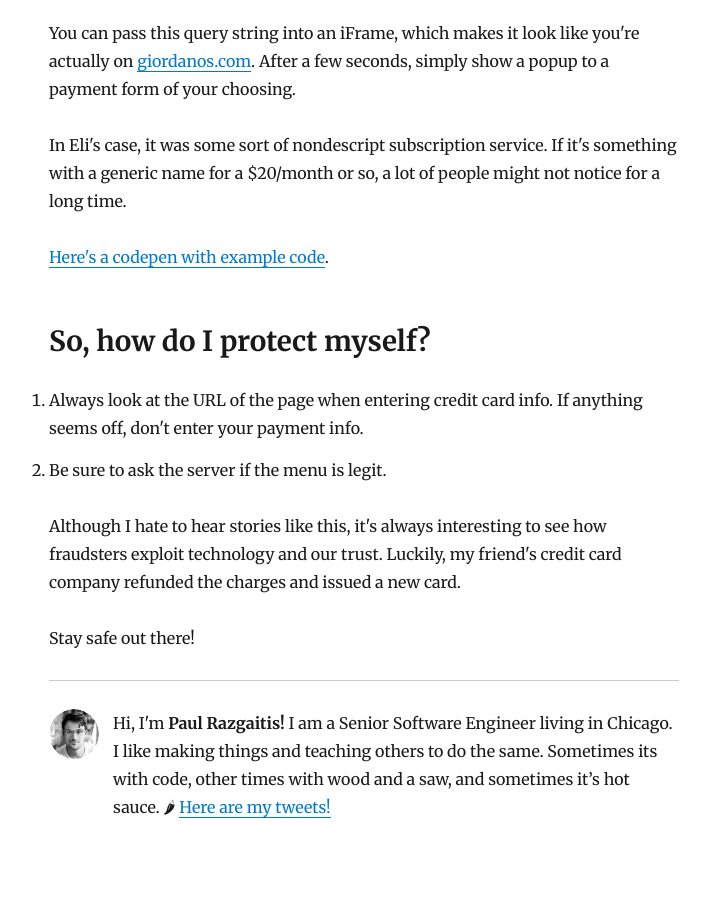
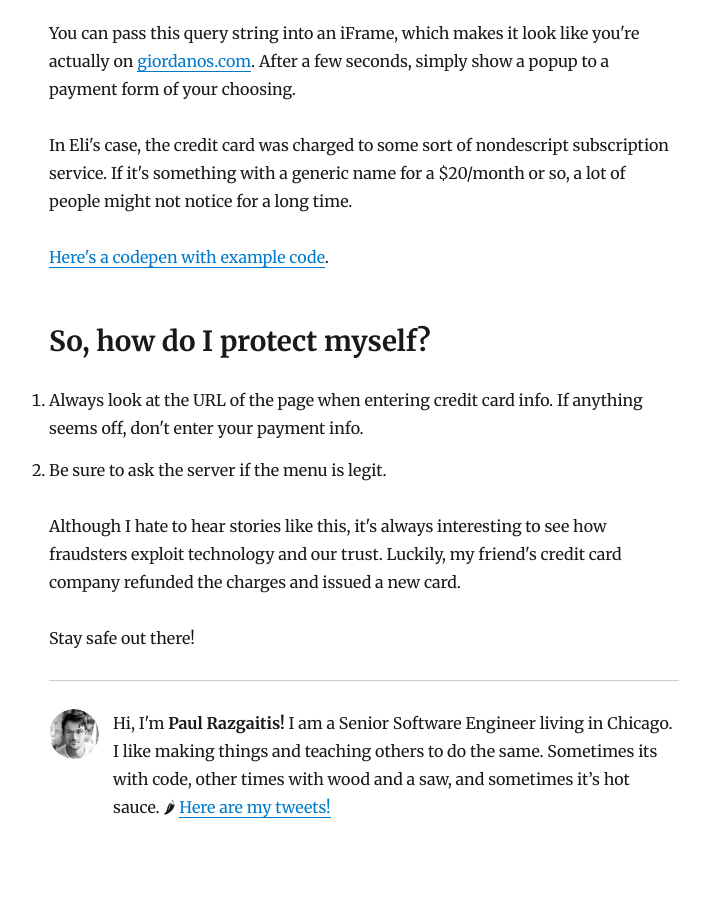
Before and after one commit to prazgaitis/personal-blog, a Gatsby site: page /qr-code-credit-card-fraud/ in a window 1280 px wide. Shown: the part 1480-2396 px from the top of the page, without its empty margins (276-984 px from the left). Built offline with nearby package versions, Linux system fonts and the light colour scheme; Gatsby itself is replaced by a stand-in of ours; some packages are replaced by stand-ins of ours.

Commit message:
fix wording

```diff
--- a/content/blog/qr-code-credit-card-fraud/index.md
+++ b/content/blog/qr-code-credit-card-fraud/index.md
@@ -22,7 +22,7 @@ On the tech side, things are even easier. The attacker can register a generic so
 
 You can pass this query string into an iFrame, which makes it look like you're actually on [giordanos.com](http://giordanos.com/). After a few seconds, simply show a popup to a payment form of your choosing.
 
-In Eli's case, it was some sort of nondescript subscription service. If it's something with a generic name for a \$20/month or so, a lot of people might not notice for a long time.
+In Eli's case, the credit card was charged to some sort of nondescript subscription service. If it's something with a generic name for a \$20/month or so, a lot of people might not notice for a long time.
 
 [Here's a codepen with example code](https://codepen.io/pranas/pen/rNxZMMy).
 
```
